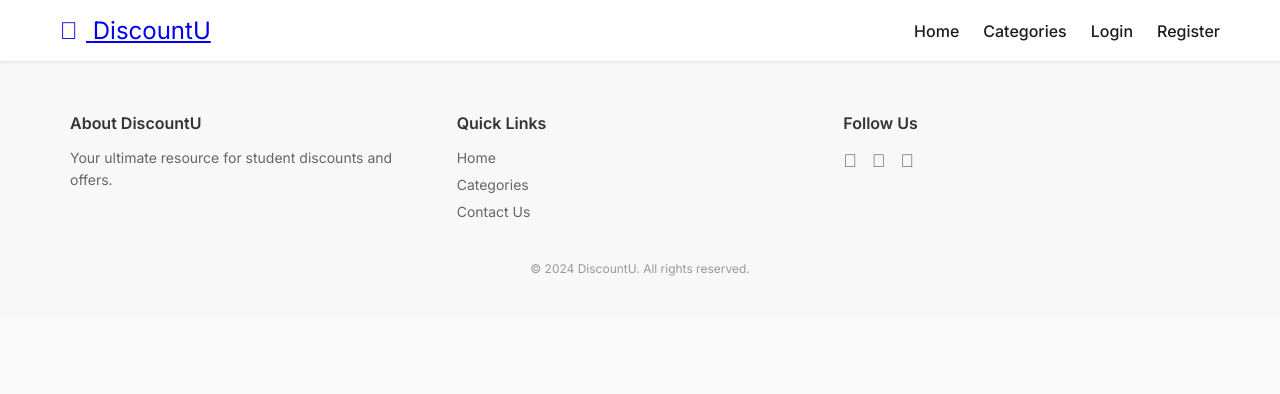
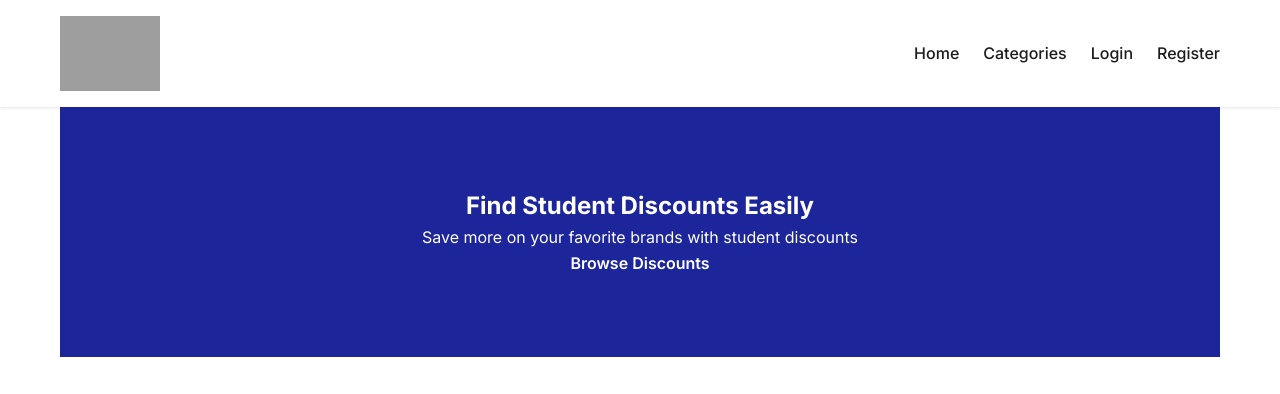
Before and after one commit to harsh-thite/DiscountU, a Django app: page / in a window 1280 px wide. Shown: the top 394 px of the page. Before the commit the page ends 276 px from the top, so only its background shows below. Run offline with Django 5.2, Linux system fonts and the light colour scheme; data comes from the database, SQL or seed files in the repository; grey boxes are pictures that could not be loaded.

Commit message:
Some updates.

```diff
--- a/static/css/style.css
+++ b/static/css/style.css
@@ -1,12 +1,12 @@
 /* Reset and Theme Variables */
 :root {
-  --primary: #007aff;
-  --secondary: #34c759;
-  --background: #f9f9f9;
-  --surface: #ffffff;
-  --text: #1c1c1e;
-  --text-light: #8e8e93;
-  --border: #d1d1d6;
+  --primary: #1d259b;  /* Primary color */
+  --secondary: #34c759;  /* Secondary color */
+  --background: #ffffff; /* White background */
+  --surface: #ffffff;    /* White surface */
+  --text: #1c1c1e;       /* Dark text for contrast */
+  --text-light: #1d259b;  /* Light text for secondary elements */
+  --border: #d1d1d6;      /* Light border color */
   --shadow-sm: 0 1px 3px rgba(0, 0, 0, 0.1);
   --shadow-lg: 0 10px 20px rgba(0, 0, 0, 0.15);
   --transition-fast: 0.2s ease-in-out;
@@ -24,8 +24,10 @@
 
 /* Body Styling */
 body {
-  background: var(--background);
-  color: var(--text);
+  background: var(--background);  /* White background */
+  color: var(--text);            /* Dark text for contrast */
+  line-height: 1.6;
+  font-size: 16px;
 }
 
 /* Container */
@@ -35,9 +37,9 @@ body {
   padding: 0 20px;
 }
 
-/* Header */
+/* Header Styling */
 .header {
-  background: var(--surface);
+  background: var(--surface);  /* White background for header */
   box-shadow: var(--shadow-sm);
   padding: 1rem 0;
   position: sticky;
@@ -51,14 +53,17 @@ body {
   align-items: center;
 }
 
-.nav__logo {
+.nav__logo-link {
   display: flex;
   align-items: center;
   font-size: 1.5rem;
-  color: var(--primary);
+  color: var(--primary);  /* Primary color for text */
+  text-decoration: none;
 }
 
-.nav__logo i {
+.nav__logo img {
+  max-width: 100px;
+  height: auto;
   margin-right: 0.5rem;
 }
 
@@ -68,16 +73,17 @@ body {
 }
 
 .nav__link {
-  color: var(--text);
+  color: var(--text);  /* Dark text for links */
   text-decoration: none;
   font-weight: 500;
   transition: color var(--transition-fast);
 }
 
 .nav__link:hover {
-  color: var(--primary);
+  color: var(--primary);  /* Hover effect using primary color */
 }
 
+/* Mobile Menu */
 .nav__mobile-toggle {
   display: none;
   background: none;
@@ -108,147 +114,121 @@ body {
   }
 }
 
-/* Page Header */
-.page-header {
-  padding: 2rem 0;
+/* Hero Section */
+.hero {
+  background: var(--primary);  /* Primary color for hero */
+  color: var(--surface);       /* White text */
+  padding: 80px 0;
   text-align: center;
 }
 
-.page-header__title {
-  font-size: 2rem;
-  color: var(--primary);
-  font-weight: 600;
+.hero__title {
+  font-size: 3rem;
+  font-weight: 700;
+  margin-bottom: 20px;
+  color: var(--surface);  /* White color */
 }
 
-/* Messages */
-.messages {
-  display: flex;
-  flex-direction: column;
-  gap: 0.5rem;
+.hero__text {
+  font-size: 1.25rem;
+  margin-bottom: 40px;
+  color: var(--surface);  /* White color */
 }
 
-.message {
-  padding: 1rem;
-  border-radius: 0.5rem;
-  color: #fff;
+.flat-button {
+  background: none;
+  color: var(--background);
+  padding: 6px 25px;
+  font-size: 1rem;
+  font-weight: 600;
+  text-decoration: none;
+  border: 2px solid var(--primary);
+  border-radius: 30px;
+  transition: all 0.3s ease;
+  margin-top: 20px; /* Add this to give space between the button and text */
+}
+
+.flat-button:hover {
+  background-color: var(--background);
+  color: var(--primary);
+}
+
+
+/* Categories Section */
+.categories {
   display: flex;
   justify-content: space-between;
-  align-items: center;
+  gap: 20px;
+  margin-top: 40px;
+  flex-wrap: wrap;
 }
 
-.message--success {
-  background-color: var(--secondary);
+.category {
+  background-color: var(--surface);
+  border-radius: 8px;
+  box-shadow: var(--shadow-sm);
+  text-align: center;
+  padding: 20px;
+  flex: 1 1 30%;
+  transition: transform 0.3s ease;
 }
 
-.message--error {
-  background-color: #ff3b30;
+.category:hover {
+  transform: translateY(-5px);
 }
 
-.message__close {
-  background: none;
-  border: none;
-  font-size: 1.2rem;
-  color: inherit;
-  cursor: pointer;
+.category__title {
+  font-size: 1.5rem;
+  font-weight: 600;
+  margin-bottom: 10px;
 }
 
-/* Forms */
-form {
-  background: var(--surface);
-  padding: 2rem;
-  border-radius: 0.75rem;
-  box-shadow: var(--shadow-lg);
-  max-width: 450px;
-  margin: 2rem auto;
+.category__text {
+  font-size: 1rem;
+  color: var(--text-light);
 }
 
-form label {
-  font-weight: 500;
-  color: var(--text-light);
-  display: block;
-  margin-bottom: 0.5rem;
+/* Cards Section */
+.card {
+  background-color: var(--surface);
+  border-radius: 8px;
+  box-shadow: var(--shadow-sm);
+  padding: 20px;
+  margin: 20px 0;
 }
 
-form input[type="text"],
-form input[type="password"],
-form input[type="email"] {
-  width: 100%;
-  padding: 0.75rem;
-  border: 1px solid var(--border);
-  border-radius: 0.5rem;
-  margin-bottom: 1.5rem;
-  font-size: 1rem;
-  color: var(--text);
+.card__title {
+  font-size: 1.5rem;
+  font-weight: 600;
+  margin-bottom: 10px;
 }
 
-form input[type="text"]:focus,
-form input[type="password"]:focus,
-form input[type="email"]:focus {
-  border-color: var(--primary);
-  outline: none;
-  box-shadow: 0 0 5px rgba(0, 122, 255, 0.3);
+.card__text {
+  font-size: 1rem;
+  margin-bottom: 15px;
 }
 
-form button {
-  width: 100%;
-  padding: 0.75rem;
-  font-size: 1rem;
-  color: #fff;
-  background: var(--primary);
-  border: none;
-  border-radius: 0.5rem;
-  cursor: pointer;
-  transition: background var(--transition-fast);
+.card__link {
+  color: var(--primary);  /* Primary color for card links */
+  font-weight: 500;
+  text-decoration: none;
 }
 
-form button:hover {
-  background: #0056b3;
+.card__link:hover {
+  text-decoration: underline;
 }
 
 /* Footer Styling */
 .footer {
-    background-color: #f8f8f8;
+  background-color: #f9f9f9;  /* Light background for footer */
   padding: 40px 20px;
   text-align: center;
-    color: #666;
+  color: #666;  /* Light gray text */
   font-size: 14px;
-    line-height: 1.6;
-}
-
-.footer__grid {
-    display: flex;
-    flex-wrap: wrap;
-    justify-content: space-around;
-    max-width: 1200px;
-    margin: 0 auto;
-}
-
-.footer__section {
-    flex: 1;
-    min-width: 200px;
-    margin: 10px;
-    text-align: left;
-}
-
-.footer__title {
-    font-weight: 600;
-    font-size: 16px;
-    color: #333;
-    margin-bottom: 10px;
-}
-
-.footer__links {
-    list-style: none;
-    padding: 0;
-    margin: 0;
-}
-
-.footer__links li {
-    margin-bottom: 5px;
 }
 
 .footer__links a {
-    color: #666;
+  color: var(--primary);  /* Primary color for footer links */
   text-decoration: none;
 }
 
@@ -256,23 +236,52 @@ form button:hover {
   text-decoration: underline;
 }
 
-.footer__social {
-    display: flex;
-    gap: 15px;
-}
-
-.footer__social-link {
-    color: #666;
-    font-size: 18px;
-    transition: color 0.3s;
-}
-
-.footer__social-link:hover {
-    color: #007bff;
-}
-
 .footer__bottom {
   margin-top: 20px;
   font-size: 12px;
-    color: #999;
+  color: #bbb;
 }
+
+/* Responsive Design */
+@media (max-width: 768px) {
+  .nav__menu {
+    display: none;
+    flex-direction: column;
+    gap: 1rem;
+    position: absolute;
+    top: 100%;
+    right: 0;
+    background: var(--surface);
+    box-shadow: var(--shadow-lg);
+    padding: 1rem;
+  }
+
+  .nav__menu--active {
+    display: flex;
+  }
+
+  .nav__mobile-toggle {
+    display: inline-block;
+  }
+
+  .hero {
+    padding: 50px 0;
+  }
+
+  .hero__title {
+    font-size: 2.5rem;
+  }
+
+  .hero__text {
+    font-size: 1.1rem;
+  }
+
+  .categories {
+    flex-direction: column;
+  }
+
+  .category {
+    flex: 1 1 100%;
+    margin-bottom: 20px;
+  }
+}
--- a/student_offers/templates/base.html
+++ b/student_offers/templates/base.html
@@ -1,4 +1,3 @@
-<!-- Updated base.html -->
 {% load static %}
 <!DOCTYPE html>
 <html lang="en">
@@ -26,8 +25,7 @@
             <nav class="nav">
                 <div class="nav__logo">
                     <a href="{% url 'home' %}" class="nav__logo-link">
-                        <i class="fas fa-graduation-cap"></i>
-                        <span>DiscountU</span>
+                        <img src="{% static 'images/logo.png' %}" alt="DiscountU Logo" class="nav__logo-img">
                     </a>
                 </div>
 
--- a/student_offers/templates/discount_list.html
+++ b/student_offers/templates/discount_list.html
@@ -4,15 +4,75 @@
 {% block header_title %}Available Discounts{% endblock %}
 
 {% block content %}
-    <div class="categories-grid">
-        {% for category in categories %}
-            <div class="discount-card">
-                <h2 class="mb-2">{{ category.name }}</h2>
-                <p class="mb-4 text-light">Explore amazing student discounts in this category</p>
-                <button onclick="window.location.href='{% url 'category_detail' category.id %}'" class="primary">
-                    View Offers
-                </button>
-            </div>
-        {% endfor %}
-    </div>
+<!DOCTYPE html>
+<html lang="en">
+<head>
+    <meta charset="UTF-8">
+    <meta name="viewport" content="width=device-width, initial-scale=1.0">
+    <title>DiscountU - Student Discounts</title>
+    <link rel="stylesheet" href="style.css">
+</head>
+<body>
+    <!-- Hero Section -->
+    <section class="hero">
+        <h1>Find Student Discounts Easily</h1>
+        <p>Save more on your favorite brands with student discounts</p>
+        <a href="/category" class="hero__button flat-button">Browse Discounts</a>
+    </section>
+
+    <!-- Categories Section -->
+    <section id="categories" class="categories">
+        <div class="category-item">
+            <img src="category1.jpg" alt="Food">
+            <h3>Food</h3>
+        </div>
+        <div class="category-item">
+            <img src="category2.jpg" alt="Clothing">
+            <h3>Clothing</h3>
+        </div>
+        <div class="category-item">
+            <img src="category3.jpg" alt="Technology">
+            <h3>Technology</h3>
+        </div>
+    </section>
+
+    <!-- Featured Discounts Section -->
+    <section class="featured-discounts">
+        <div class="discount-card">
+            <img src="discount1.jpg" alt="20% Off Food">
+            <h3>20% Off on Food</h3>
+            <p>Valid for students at XYZ Restaurant</p>
+            <a href="#" class="cta-button">Claim Offer</a>
+        </div>
+        <div class="discount-card">
+            <img src="discount2.jpg" alt="10% Off Clothing">
+            <h3>10% Off on Clothing</h3>
+            <p>Get 10% off your next purchase at ABC Store</p>
+            <a href="#" class="cta-button">Claim Offer</a>
+        </div>
+    </section>
+
+    <!-- Testimonials Section -->
+    <section class="testimonials">
+        <div class="testimonial">
+            <p>"This website helped me save so much on my student purchases!"</p>
+            <h4>- Student A</h4>
+        </div>
+        <div class="testimonial">
+            <p>"I found discounts I never knew existed. Very helpful!"</p>
+            <h4>- Student B</h4>
+        </div>
+    </section>
+
+    <!-- Footer Section -->
+    <footer class="footer">
+        <p>&copy; 2024 DiscountU. All rights reserved.</p>
+        <div class="footer-links">
+            <a href="#">Privacy Policy</a>
+            <a href="#">Terms of Service</a>
+        </div>
+    </footer>
+</body>
+</html>
+
 {% endblock %}
--- a/student_offers/views.py
+++ b/student_offers/views.py
@@ -167,24 +167,27 @@ def category_list(request):
         'categories': categories
     })
 
-
-from django.shortcuts import render, get_object_or_404
-from django.core.paginator import Paginator
-from django.utils import timezone
-from .models import Category, Discount, UserBookmark
-
 def category_detail(request, slug):
-    # Fetch the category by slug
     category = get_object_or_404(Category, slug=slug, is_active=True)
 
-    # Fetch active discounts within the category
+    # Get the filter type from the query parameters (defaults to 'all')
+    filter_type = request.GET.get('filter', 'all')
+
+    # Filter discounts based on selected filter type
     discounts = category.discounts.filter(
         status='active',
         valid_until__gt=timezone.now()
-    ).select_related('category')
+    )
 
-    # Debugging print to verify discounts
-    print(f"Discounts for category '{category.name}':", discounts)
+    if filter_type == 'highest':
+        discounts = discounts.order_by('-discount_percentage')  # Sort by discount percentage
+    elif filter_type == 'newest':
+        discounts = discounts.order_by('-created_at')  # Sort by creation date
+
+    # Pagination setup
+    paginator = Paginator(discounts, 9)
+    page_number = request.GET.get('page')
+    page_obj = paginator.get_page(page_number)
 
     # Track bookmarked discounts for authenticated users
     bookmarked_discounts = set()
@@ -196,16 +199,11 @@ def category_detail(request, slug):
             ).values_list('discount_id', flat=True)
         )
 
-    # Set up pagination
-    paginator = Paginator(discounts, 9)  # Show 9 discounts per page
-    page_number = request.GET.get('page')
-    page_obj = paginator.get_page(page_number)
-
-    # Render the template with the paginated discounts
     return render(request, 'category_detail.html', {
         'category': category,
         'page_obj': page_obj,
-        'bookmarked_discounts': bookmarked_discounts
+        'bookmarked_discounts': bookmarked_discounts,
+        'filter_type': filter_type,
     })
 
 
```
Also changed, not shown: student_offers/templates/category_detail.html (+8 -5 lines). Lines whose indentation alone changed are shown as unchanged.
